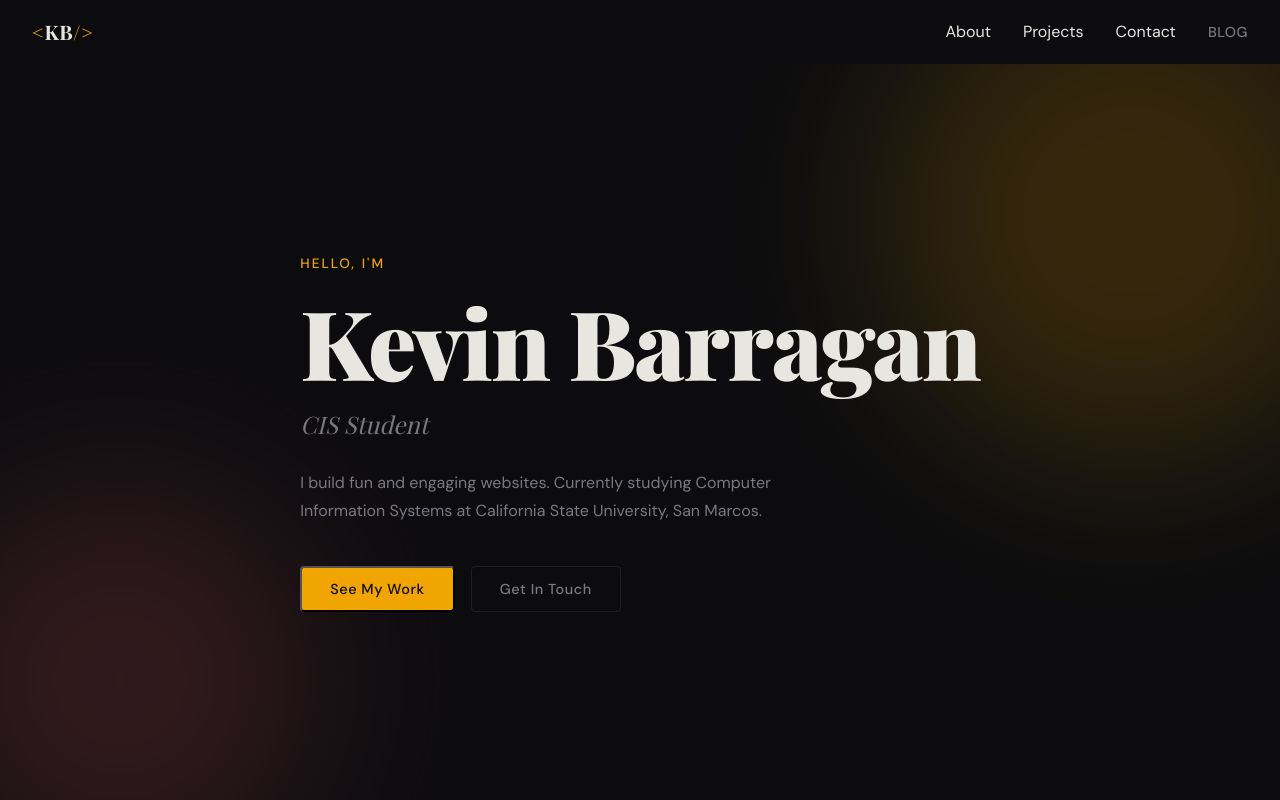
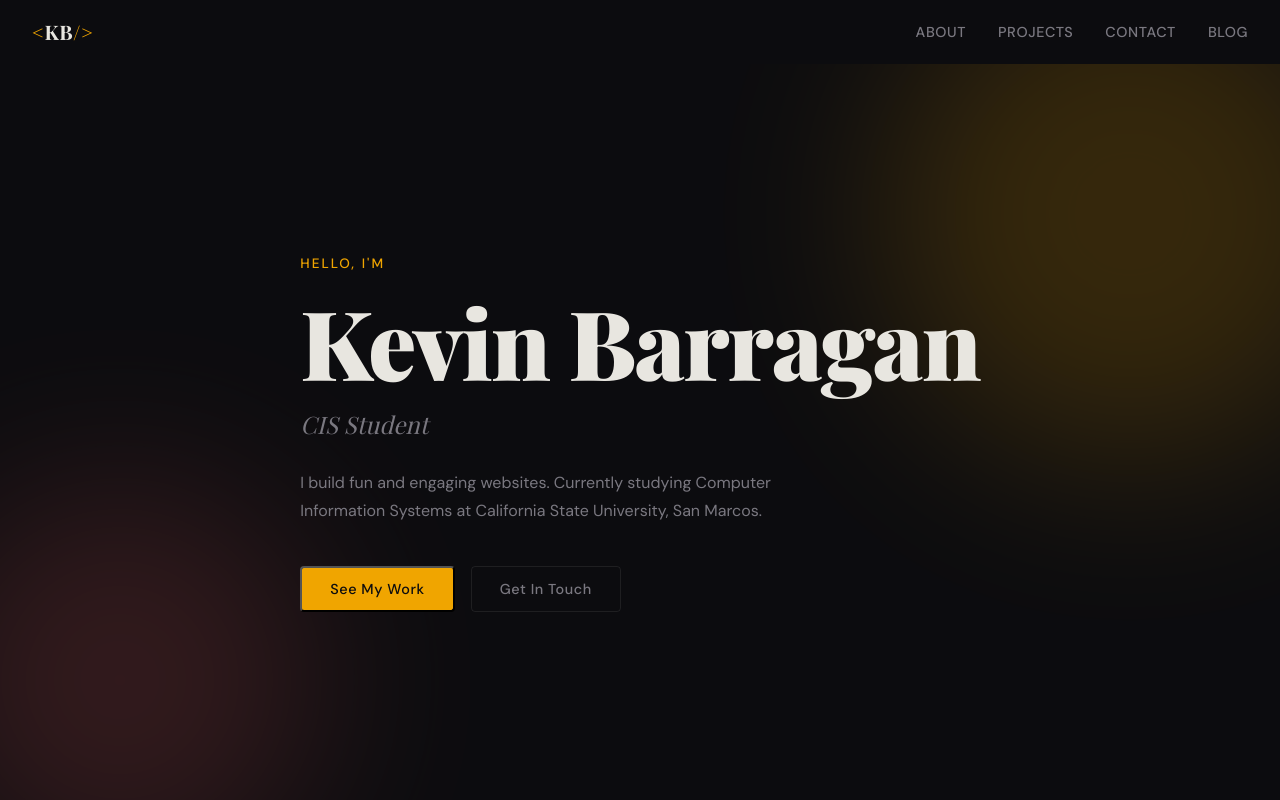
Before and after one commit to kbbarragan22/my-portfolio, a React (Vite) app: page / in a window 1280 px wide. Shown: the top 800 px of the page. Built offline with nearby package versions, Linux system fonts and the light colour scheme.

Commit message:
Update index.css

```diff
--- a/src/index.css
+++ b/src/index.css
@@ -119,11 +119,35 @@ body {
 .nav-scroll-btn {
   background: none;
   border: none;
-  color: inherit;
-  font: inherit;
+  color: var(--text-muted);
+  font-family: var(--font-body);
+  font-size: 0.9rem;
+  font-weight: 500;
   cursor: pointer;
   padding: 0;
-  letter-spacing: inherit;
+  letter-spacing: 0.04em;
+  text-transform: uppercase;
+  transition: color 0.2s;
+  position: relative;
+}
+
+.nav-scroll-btn::after {
+  content: '';
+  position: absolute;
+  bottom: -4px;
+  left: 0;
+  width: 0;
+  height: 1px;
+  background: var(--accent);
+  transition: width 0.25s;
+}
+
+.nav-scroll-btn:hover {
+  color: var(--accent);
+}
+
+.nav-scroll-btn:hover::after {
+  width: 100%;
 }
 
 /* ── Buttons ── */
```
